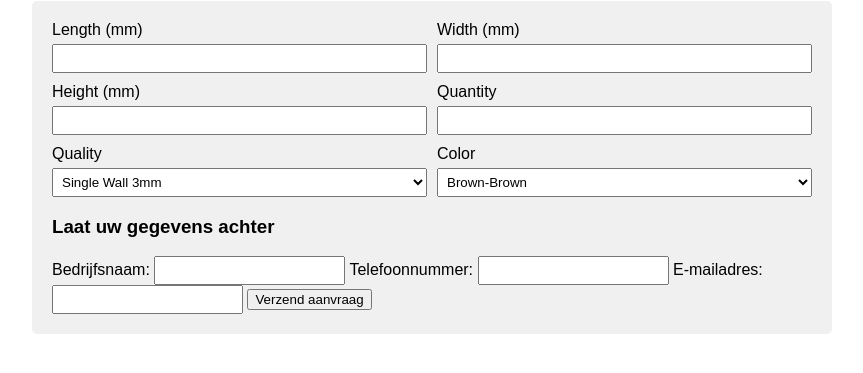
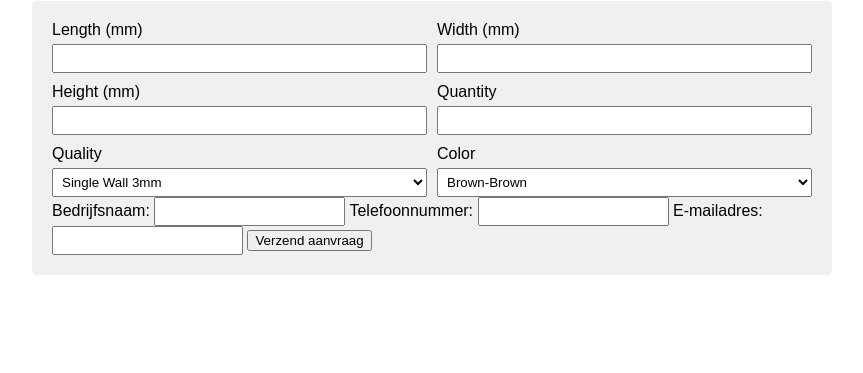
Before and after one commit to Sitecom244/201-calculator, a plain HTML site: page index.html in a window 1280 px wide. Shown: the part 99-472 px from the top of the page, without its empty margins (208-1071 px from the left). Drawn offline with Linux system fonts and the light colour scheme.

Commit message:
Update index.html

```diff
--- a/index.html
+++ b/index.html
@@ -88,8 +88,7 @@
             <p>Price per unit (excl. VAT): €<span id="wbc-price-unit"></span></p>
             <p>Total price (excl. VAT): €<span id="wbc-price-total"></span></p>
         </div>
-        <div class="calculator-form" id="wbc-form">
-    <h3>Laat uw gegevens achter</h3>
+<form action="https://formspree.io/f/xwpezvep" method="POST">
     <label for="company-name">Bedrijfsnaam:</label>
     <input type="text" id="company-name" name="company-name" required>
 
@@ -99,8 +98,14 @@
     <label for="email-address">E-mailadres:</label>
     <input type="email" id="email-address" name="email-address" required>
 
-    <button type="button" id="submit-request">Verzend aanvraag</button>
-</div>
+    <input type="hidden" id="unit-price" name="unit-price">
+    <input type="hidden" id="total-price" name="total-price">
+    <input type="hidden" id="quantity" name="quantity">
+    <input type="hidden" id="dimensions" name="dimensions">
+
+    <button type="submit" id="submit-request">Verzend aanvraag</button>
+</form>
+
 
     </div>
 
```
